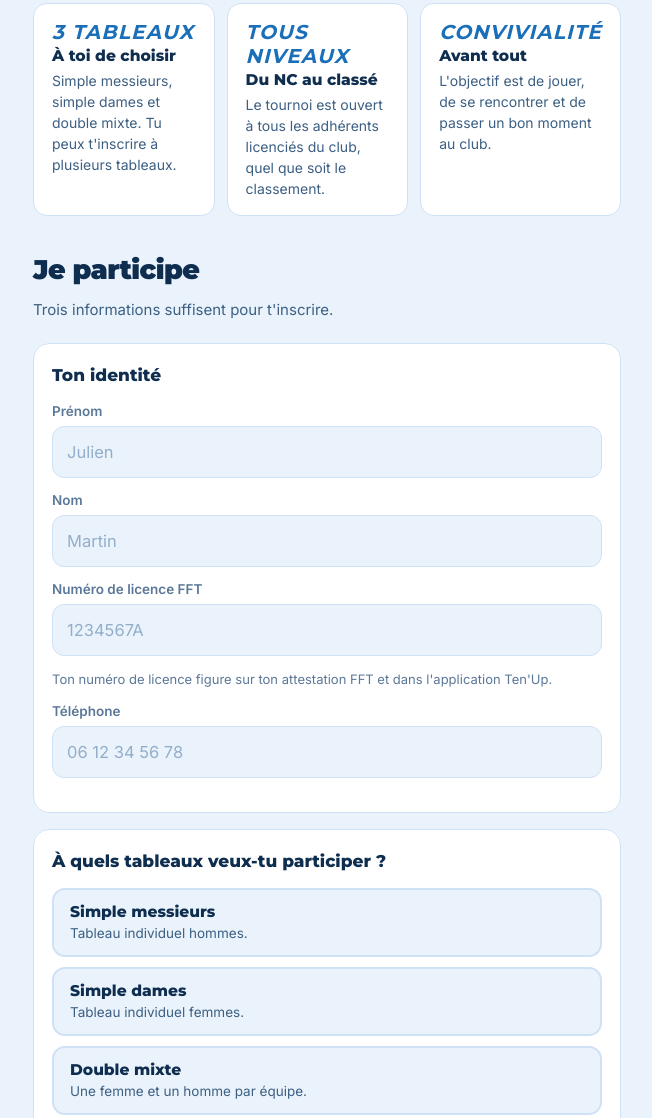
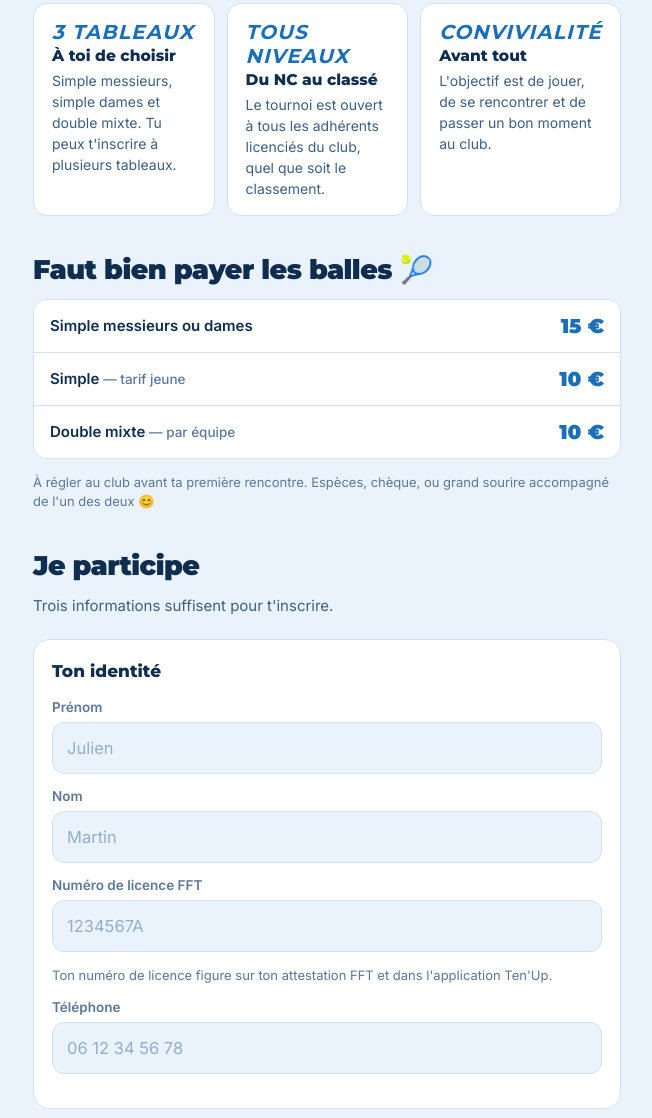
Before and after one commit to brunoperi01-arch/TCPM, a plain HTML site: page tournoi-interne/index.html in a window 1280 px wide. Shown: the part 619-1737 px from the top of the page, without its empty margins (313-965 px from the left). Drawn offline with Linux system fonts and the light colour scheme; a web font is replaced by a local one.

Commit message:
Update index.html

```diff
--- a/tournoi-interne/index.html
+++ b/tournoi-interne/index.html
@@ -105,6 +105,13 @@ h2{font-family:var(--display);font-weight:900;font-size:27px;letter-spacing:-.02
             border-radius:8px;padding:6px 10px}
 #reports p{font-size:13px;color:var(--muted);margin:12px 0 0}
 
+.tarifs{border:1px solid var(--line);border-radius:14px;overflow:hidden}
+.tr{display:flex;align-items:center;gap:12px;padding:14px 16px;background:var(--white);
+    border-bottom:1px solid var(--line)}
+.tr:last-child{border-bottom:0}
+.tl{font-size:15px;font-weight:600;flex:1;min-width:0}
+.tl em{font-style:normal;color:var(--muted);font-weight:500;font-size:13.5px}
+.tp{font-family:var(--display);font-weight:900;font-size:20px;color:var(--blue);flex-shrink:0}
 main{padding:10px 16px 34px;scroll-margin-top:60px}
 .formsub{font-size:15px;color:var(--soft);margin:0 0 22px;line-height:1.5}
 fieldset{border:0;min-width:0;margin:0 0 16px;padding:20px 18px;background:var(--white);
@@ -255,6 +262,17 @@ footer .c{font-size:12.5px;color:var(--muted);line-height:1.6}
     </div>
   </section>
 
+
+  <section style="padding-top:10px">
+    <h2>Faut bien payer les balles 🎾</h2>
+    <div class="tarifs">
+      <div class="tr"><span class="tl">Simple messieurs ou dames</span><span class="tp">15 €</span></div>
+      <div class="tr"><span class="tl">Simple <em>— tarif jeune</em></span><span class="tp">10 €</span></div>
+      <div class="tr"><span class="tl">Double mixte <em>— par équipe</em></span><span class="tp">10 €</span></div>
+    </div>
+    <p class="hint">À régler au club avant ta première rencontre. Espèces, chèque, ou grand sourire accompagné de l'un des deux 😊</p>
+  </section>
+
   <main id="form">
     <h2>Je participe</h2>
     <p class="formsub">Trois informations suffisent pour t'inscrire.</p>
@@ -304,6 +322,7 @@ footer .c{font-size:12.5px;color:var(--muted);line-height:1.6}
       <div class="l strong" id="s0">Tableaux à choisir</div>
       <div class="l" id="s1">Licence à renseigner</div>
       <div class="l" id="s2">Partenaire : non concerné</div>
+      <div class="l" id="s3">Montant à régler</div>
     </div>
 
     <input type="text" id="hp" class="hp" tabindex="-1" autocomplete="off" aria-hidden="true">
@@ -388,6 +407,17 @@ function etapes(){
   ];
 }
 
+/* Simple : 15 €. Double mixte : 10 € par equipe. */
+function tarif(){
+  var simple = etat.tableaux.indexOf("Simple messieurs") > -1
+            || etat.tableaux.indexOf("Simple dames") > -1;
+  var mixte  = etat.tableaux.indexOf("Double mixte") > -1;
+  var parts = [];
+  if (simple) { parts.push("15 €"); }
+  if (mixte)  { parts.push("10 € par équipe"); }
+  return parts.join(" + ");
+}
+
 function ligne(id, texte, defaut){
   var e = $(id);
   e.textContent = texte || defaut;
@@ -409,6 +439,8 @@ function maj(){
   ligne("s2", mixte
     ? (val("partenaire") ? "Avec " + val("partenaire") : "Partenaire à trouver")
     : "", "Partenaire : non concerné");
+
+  ligne("s3", tarif() ? "À régler : " + tarif() : "", "Montant à régler");
 }
 
 $("send").addEventListener("click", function(){
@@ -439,6 +471,7 @@ $("send").addEventListener("click", function(){
     "Téléphone": val("tel"),
     "Tableaux": etat.tableaux.join(" + "),
     "Partenaire mixte": mixte ? (val("partenaire") || "à trouver") : "—",
+    "À régler": tarif(),
     "Commentaire": val("commentaire") || "—",
     "Envoyé le": new Date().toLocaleString("fr-FR")
   };
```
